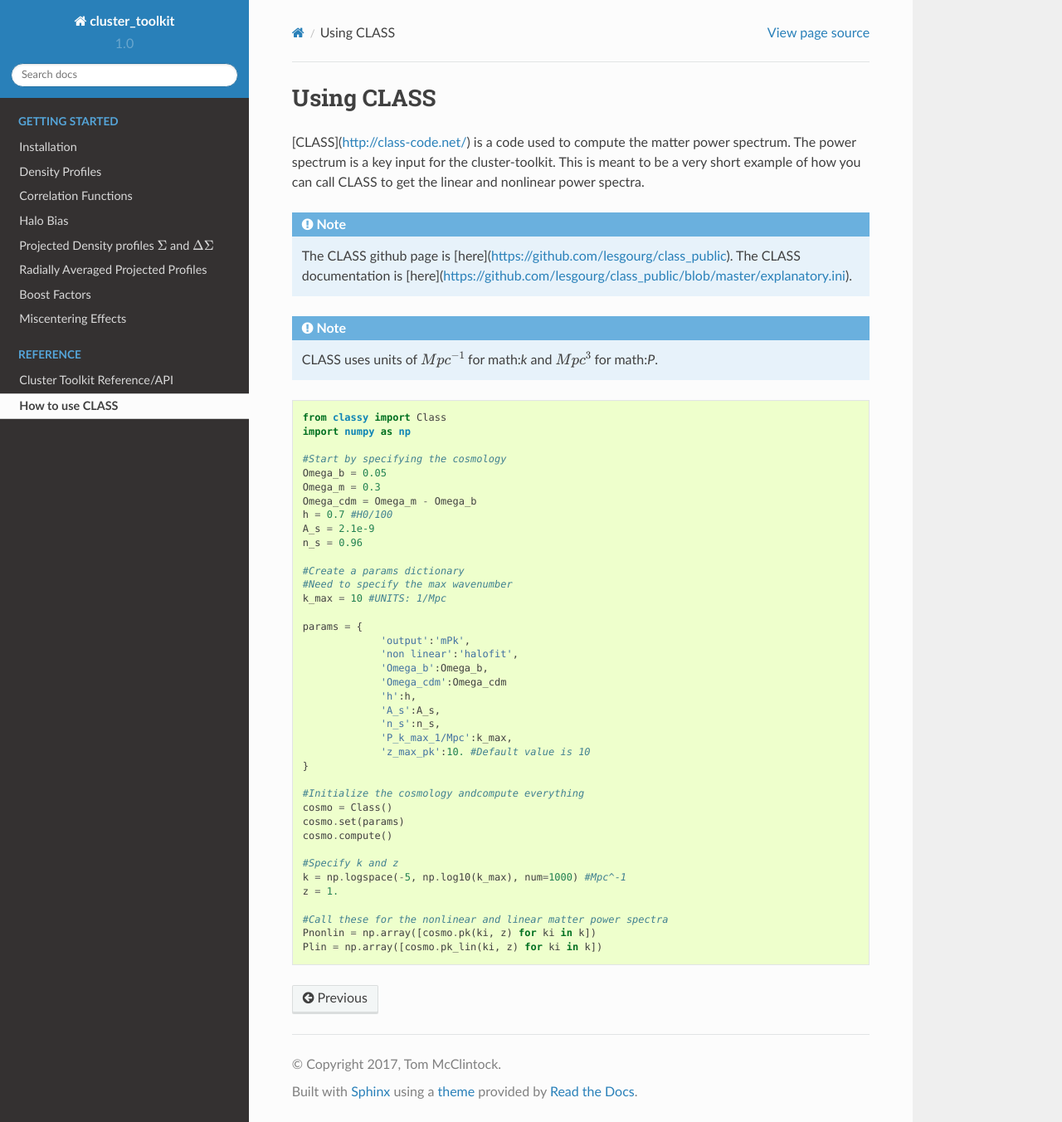
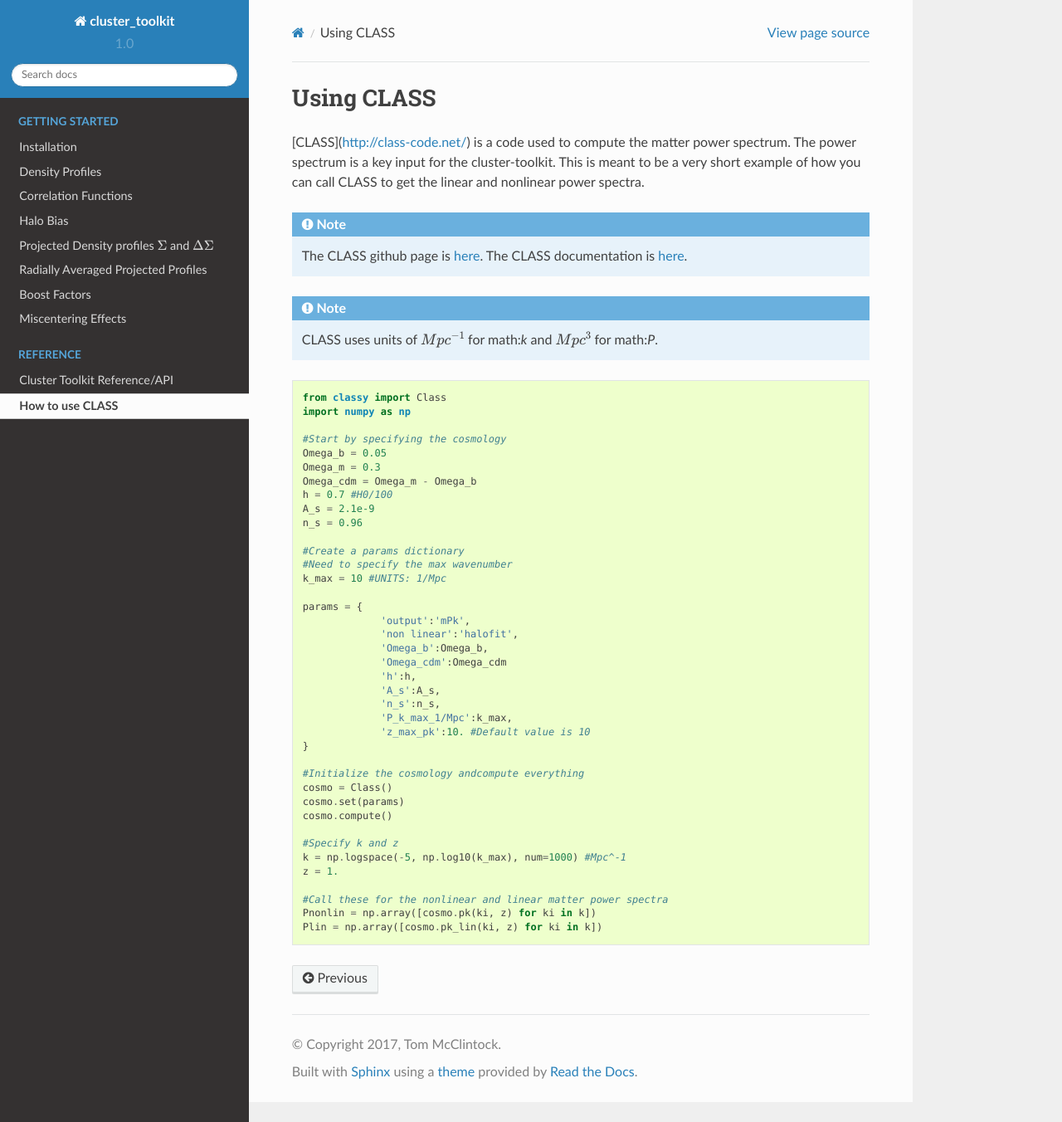
Before and after one commit to tmcclintock/cluster_toolkit, a Sphinx documentation site: the page built from docs/source/using_class.rst, in a window 1280 px wide and 1352 px high. Shown: the whole window at 83% size. Built offline with Sphinx 7.4.7 and the Read the Docs theme 2.0.0, drawn with Linux system fonts in a browser that asks for light colours.

Commit message:
Fixed a broken link in the class example.

```diff
--- a/docs/source/using_class.rst
+++ b/docs/source/using_class.rst
@@ -5,7 +5,7 @@ Using CLASS
 [CLASS](http://class-code.net/) is a code used to compute the matter power spectrum. The power spectrum is a key input for the cluster-toolkit. This is meant to be a very short example of how you can call CLASS to get the linear and nonlinear power spectra.
 
 .. note::
-   The CLASS github page is [here](https://github.com/lesgourg/class_public). The CLASS documentation is [here](https://github.com/lesgourg/class_public/blob/master/explanatory.ini).
+   The CLASS github page is `here <https://github.com/lesgourg/class_public>`_. The CLASS documentation is `here <https://github.com/lesgourg/class_public/blob/master/explanatory.ini>`_.
 
 .. note::
    CLASS uses units of :math:`Mpc^{-1}` for math:`k` and :math:`Mpc^3` for math:`P`.
```
